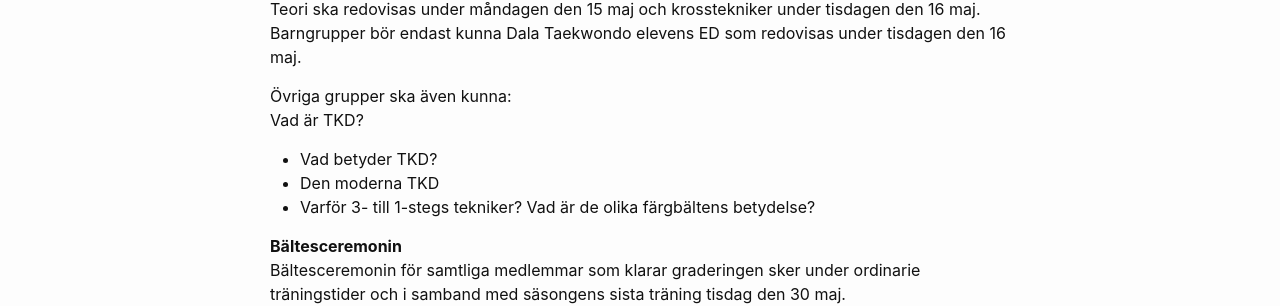
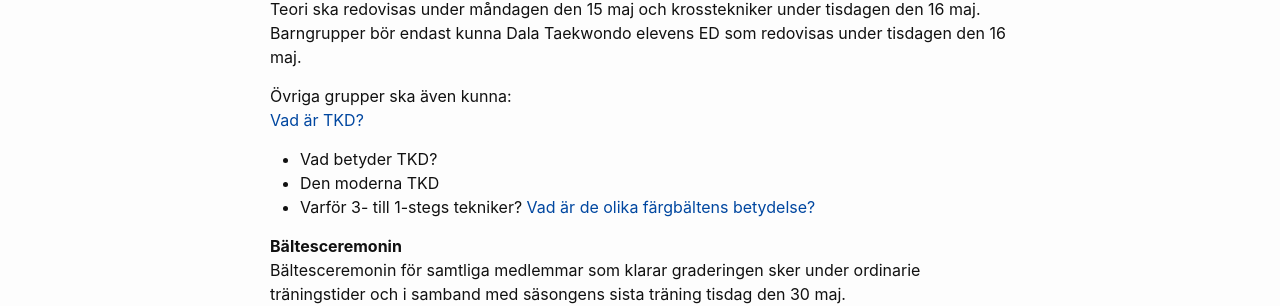
Before and after one commit to dalataekwondo/dalataekwondo.github.io, a Jekyll site: the page built from _posts/2023-05-02-gradering.md, in a window 1280 px wide. Shown: the part 1095-1401 px from the top of the page. Built offline with Jekyll 4.4.1, drawn with Linux system fonts in a browser that asks for light colours; part of the change alters nothing that is shown.

```diff
--- a/_posts/2023-05-02-gradering.md
+++ b/_posts/2023-05-02-gradering.md
@@ -36,11 +36,11 @@ Teknikgruppen
 Teori ska redovisas under måndagen den 15 maj och krosstekniker under tisdagen den 16 maj. Barngrupper bör endast kunna Dala Taekwondo elevens ED  som redovisas under tisdagen den 16 maj.
 
 Övriga grupper ska även kunna:
-Vad är TKD?
+[Vad är TKD?](/taekwondo/#taekwondo)
 - Vad betyder TKD?
 - Den moderna TKD
 - Varför 3- till 1-stegs tekniker?
-Vad är de olika färgbältens betydelse?
+[Vad är de olika färgbältens betydelse?](/taekwondo/#baltesfarger)
 
 **Bältesceremonin**
 Bältesceremonin för samtliga medlemmar som klarar graderingen sker under ordinarie träningstider och i samband med säsongens sista träning tisdag den 30 maj.
```
